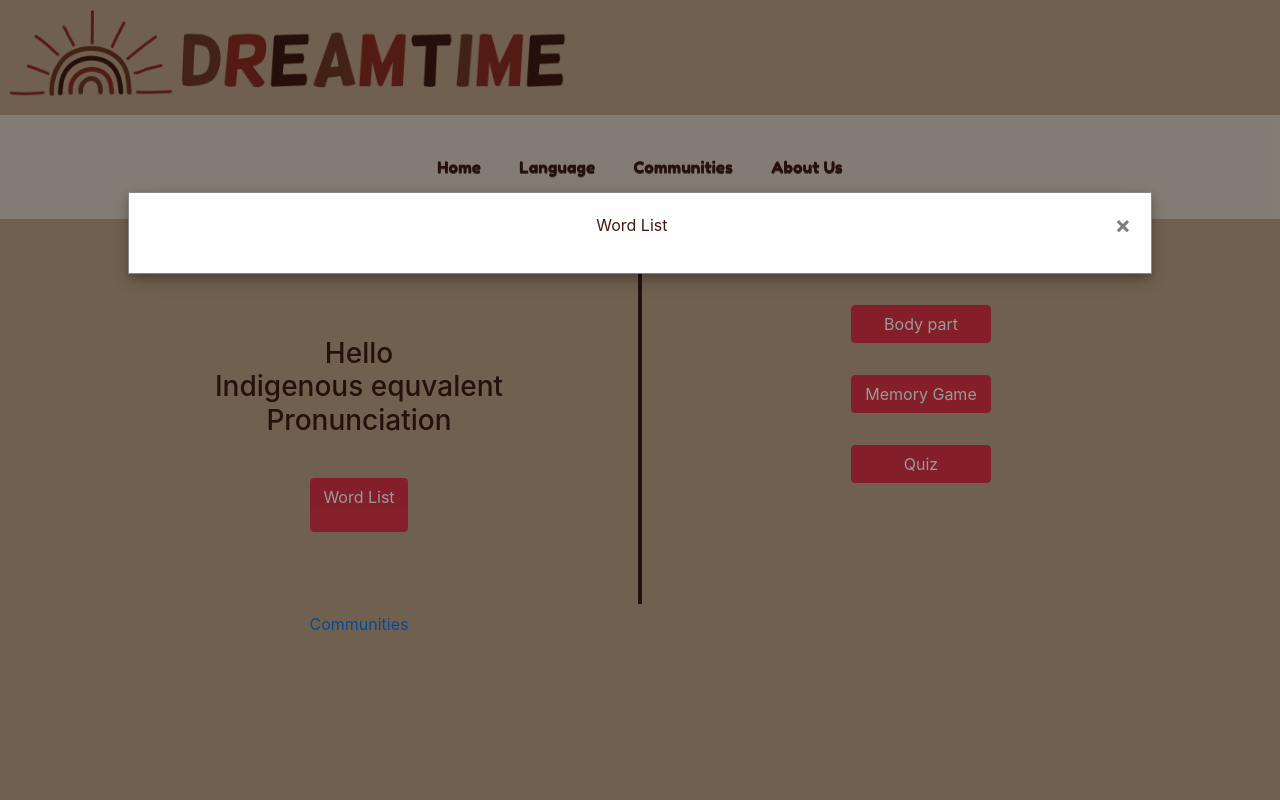
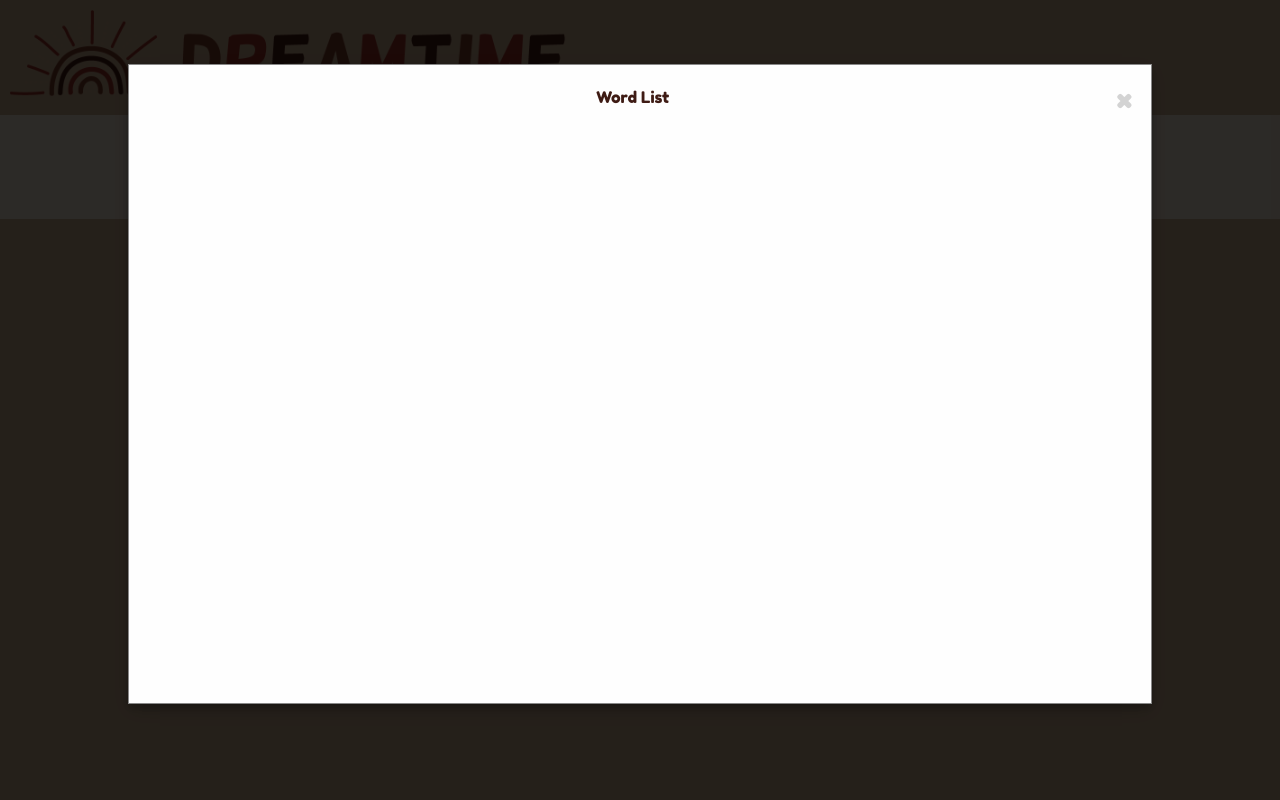
Before and after one commit to AsuraE/DECO1800, a PHP site: page /language.html in a window 1280 px wide, after a click on "Word List". Run offline with PHP 8.4, Linux system fonts and the light colour scheme.

Commit message:
Added links to language pages and fixed minor styling issues

```diff
--- a/css/style-visual.css
+++ b/css/style-visual.css
@@ -167,18 +167,19 @@ body, #lang-ind {
   top: 0;
   width: 100%; /* Full width */
   height: 100%; /* Full height */
-  overflow: auto; /* Enable scroll if needed */
+  /*overflow: auto; /* Enable scroll if needed */
   background-color: rgb(0,0,0); /* Fallback color */
-  background-color: rgba(0,0,0,0.4); /* Black w/ opacity */
+  background-color: rgba(0,0,0,0.8); /* Black w/ opacity */
 }
 
 /* Modal Content/Box */
 .bodyContent {
   background-color: #fefefe;
-  margin: 15% auto; /* 15% from the top and centered */
+  margin: 5% auto; /* 15% from the top and centered */
   padding: 20px;
   border: 1px solid #888;
   width: 80%; /* Could be more or less, depending on screen size */
+  height: 80%;
 	box-shadow: 0 4px 8px 0 rgba(0,0,0,0.2),0 6px 20px 0 rgba(0,0,0,0.19);
 	animation-name: animatetop;
 	animation-duration: 0.4s
@@ -214,3 +215,7 @@ body, #lang-ind {
 	justify-content:center;
 	text-align:left;
 }
+
+#figure {
+    height: 90%;
+}
--- a/js/data_fetcher.js
+++ b/js/data_fetcher.js
@@ -47,7 +47,7 @@ function get_resource_ids()
 */
 function parse_datasets(resource_ids_map)
 {
-    var baseurl = "http://data.gov.au/api/action/datastore_search";
+    var baseurl = "https://data.gov.au/api/action/datastore_search";
     var parsed_data_map = new Object();
 
     $.each(resource_ids_map, function(language_name, resource_id) {
@@ -66,7 +66,7 @@ function parse_datasets(resource_ids_map)
             });
             // console.log("Language: " + language_name + ". Map: " + JSON.stringify(language_map));
             parsed_data_map[language_name] = language_map;
-            var html = '<div><h1>' + language_name + '</h1><img src="images/language.jpg" alt="language" height=150px width=200px></div>';
+            var html = '<div><h1>' + language_name + '</h1><a href=\'language.html\'><img src="images/language.jpg" alt="language" height=150px width=200px></div>';
             document.getElementById('languages').innerHTML += html;
         }
         });
--- a/language.html
+++ b/language.html
@@ -4,9 +4,9 @@
 
   <title>Language</title>
   <head>
-  	<link rel="stylesheet" href="css/style.css">
+    <link rel="stylesheet" href="css/bootstrap.css">
+    <link rel="stylesheet" href="css/style.css">
     <link rel="stylesheet" href="css/style-visual.css">
-    <link rel="stylesheet" href="css/bootstrap.css">
     <link href="https://fonts.googleapis.com/css?family=Fredoka+One|Patrick+Hand" rel="stylesheet">
   </head>
 
@@ -81,6 +81,7 @@
             <div class="bodyContent">
               <span class="close" onclick="modalClose('bodyModal')">&times;</span>
               <p>body img part</p>
+              <img src="images/base.jpg" id="figure">
             </div>
 
           </div>
```
